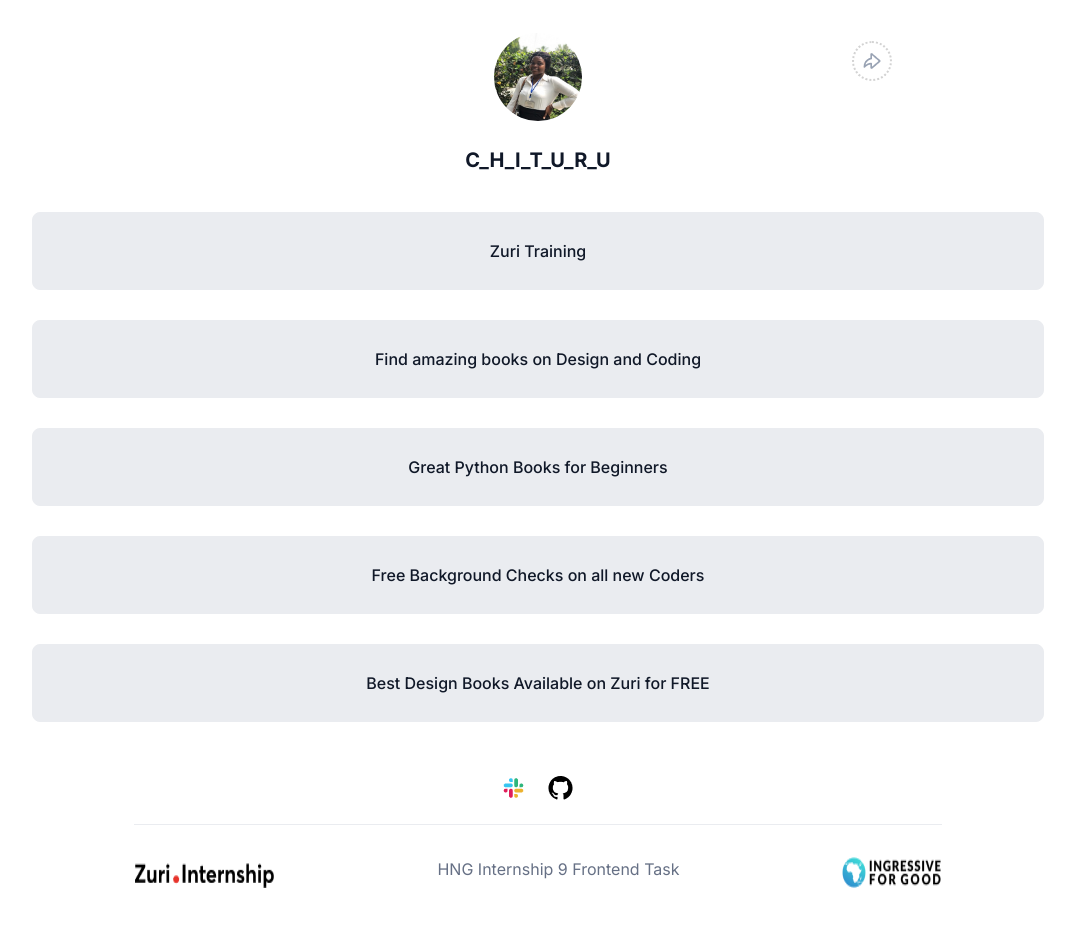
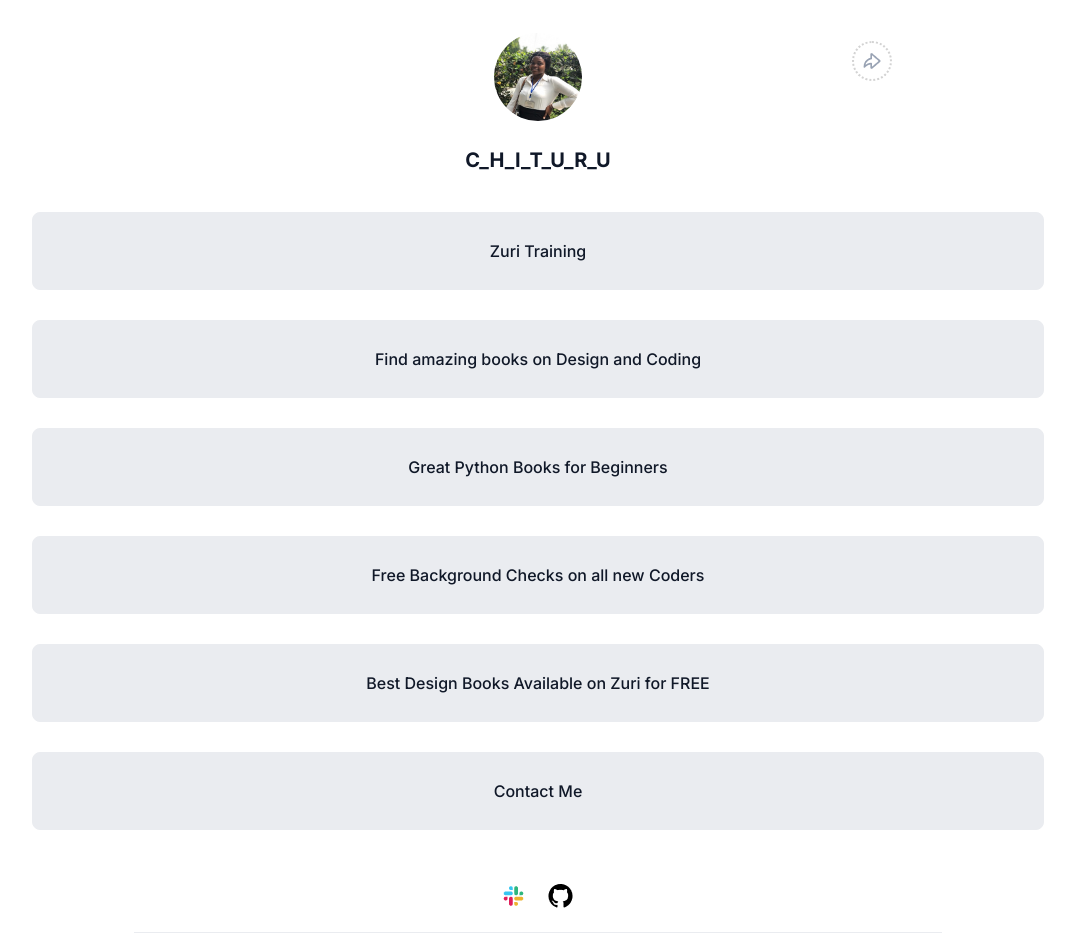
Before and after one commit to blac-pearl/MyLinktree, a JavaScript app: page / in a window 1280 px wide. Shown: the top 952 px of the page, without its empty margins (102-1177 px from the left). Before the commit the page ends 896 px from the top, so only its background shows below. Built offline with nearby package versions, Linux system fonts and the light colour scheme; the HTML template or start-up script is replaced by a standard one.

Commit message:
feat: New anchor tag added to liks.js.

```diff
--- a/src/Links.js
+++ b/src/Links.js
@@ -16,6 +16,9 @@ const Links = () => {
         <a href="https://books.zuri.team/design-rules" target="_blank" rel="noreferrer" id="book__design" className="btn-link">
           <span id="links">Best Design Books Available on Zuri for FREE</span>
         </a>
+        <a href="./contact" target="_blank" rel="noreferrer" id="contact" className="btn-link">
+          <span id="links">Contact Me</span>
+        </a>
         <div id="link-sub">
           <img src="slack.png" alt="slack-logo" />
           <img src="git.png" alt="git-logo" />
```
